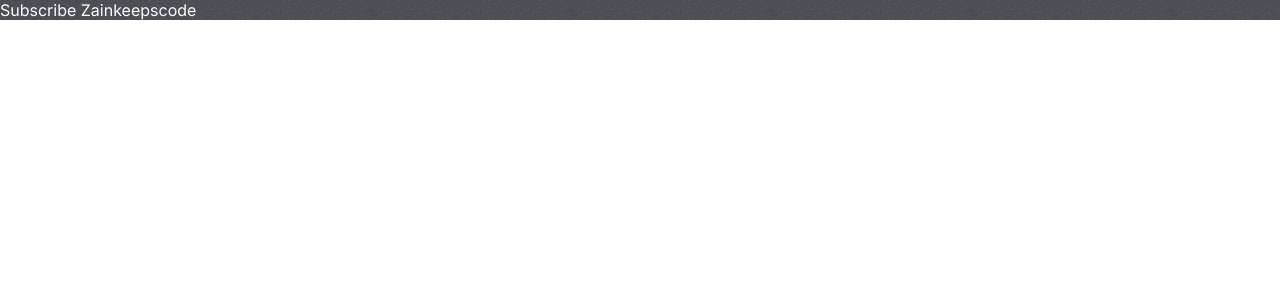
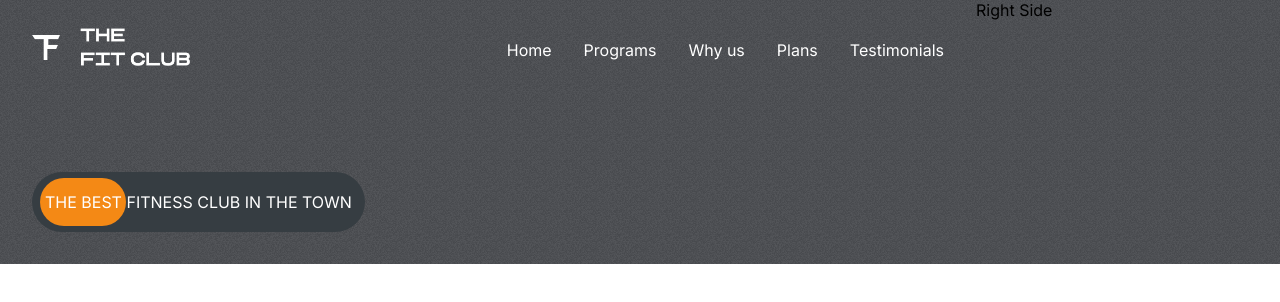
Before and after one commit to Ankitsingh6299/MyGym, a React (Create React App) app: page / in a window 1280 px wide. Shown: the top 302 px of the page. Built offline with nearby package versions, Linux system fonts and the light colour scheme.

Commit message:
Ui for navbar and best-gym made

```diff
--- a/src/App.js
+++ b/src/App.js
@@ -1,8 +1,10 @@
 import './App.css';
+import Hero from './components/Hero';
+
 function App() {
   return (
     <div className="App">
-          <span style={{color: 'white'}}>Subscribe Zainkeepscode</span>
+          <Hero />
     </div>
   );
 }
--- /dev/null
+++ b/src/components/Header.css
@@ -0,0 +1,19 @@
+.header{
+    display: flex;
+    justify-content: space-between;
+}
+.Logo{
+    width: 10rem;
+    height: 3rem;
+
+}
+.header-menu{
+    list-style: none;
+    color: white;
+    display: flex;
+    gap: 2rem;
+}
+.header-menu>li:hover{
+    color: var(--orange);
+    cursor: pointer;
+}
--- /dev/null
+++ b/src/components/Header.js
@@ -0,0 +1,19 @@
+import React from 'react'
+import './Header.css';
+import Logo from '../assets/logo.png';
+function Header() {
+  return (
+    <div className='header'>
+        <img src={Logo} alt="No logo" className='Logo' />
+        <ul className='header-menu'>
+            <li>Home</li>
+            <li>Programs</li>
+            <li>Why us</li>
+            <li>Plans</li>
+            <li>Testimonials</li>
+        </ul>
+    </div>
+  )
+}
+
+export default Header
--- /dev/null
+++ b/src/components/Hero.css
@@ -0,0 +1,42 @@
+.hero{
+    display: flex;
+    justify-content: space-between;
+}
+.left-h{
+   padding: 2rem;
+    padding-top: 1.5rem;
+    display: flex;
+    flex: 3;
+    flex-direction: column;
+    gap: 2rem;
+    color: white;
+}
+.right-h{
+
+    flex:1
+}
+.the-best-ad{
+    margin-top: 4rem;
+    background-color: #363d42;
+    border-radius: 4rem;
+    width: fit-content;
+    padding: 20px 13px;
+    text-transform: uppercase;
+    color: white;
+    position: relative;
+    display: flex;
+ align-items: center;
+    justify-content: flex-start;
+}
+.the-best-ad>span{
+    z-index: 2;
+}
+.the-best-ad>div{
+    position: absolute;
+    width: 5.4rem;
+    height: 80%;
+    left: 8px;
+    border-radius: 3rem;
+    background-color: var(--orange);
+    z-index: 1;
+}
--- /dev/null
+++ b/src/components/Hero.js
@@ -0,0 +1,19 @@
+import React from 'react'
+import Header from './Header';
+import './Hero.css';
+function Hero() {
+  return (
+    <div className='hero'>
+        <div className='left-h'>
+            <Header />
+        <div className='the-best-ad'>
+            <div></div>
+            <span>the best fitness club in the town</span>
+        </div>
+        </div>
+        <div className='right-h'>Right Side</div>
+    </div>
+  )
+}
+
+export default Hero
```
